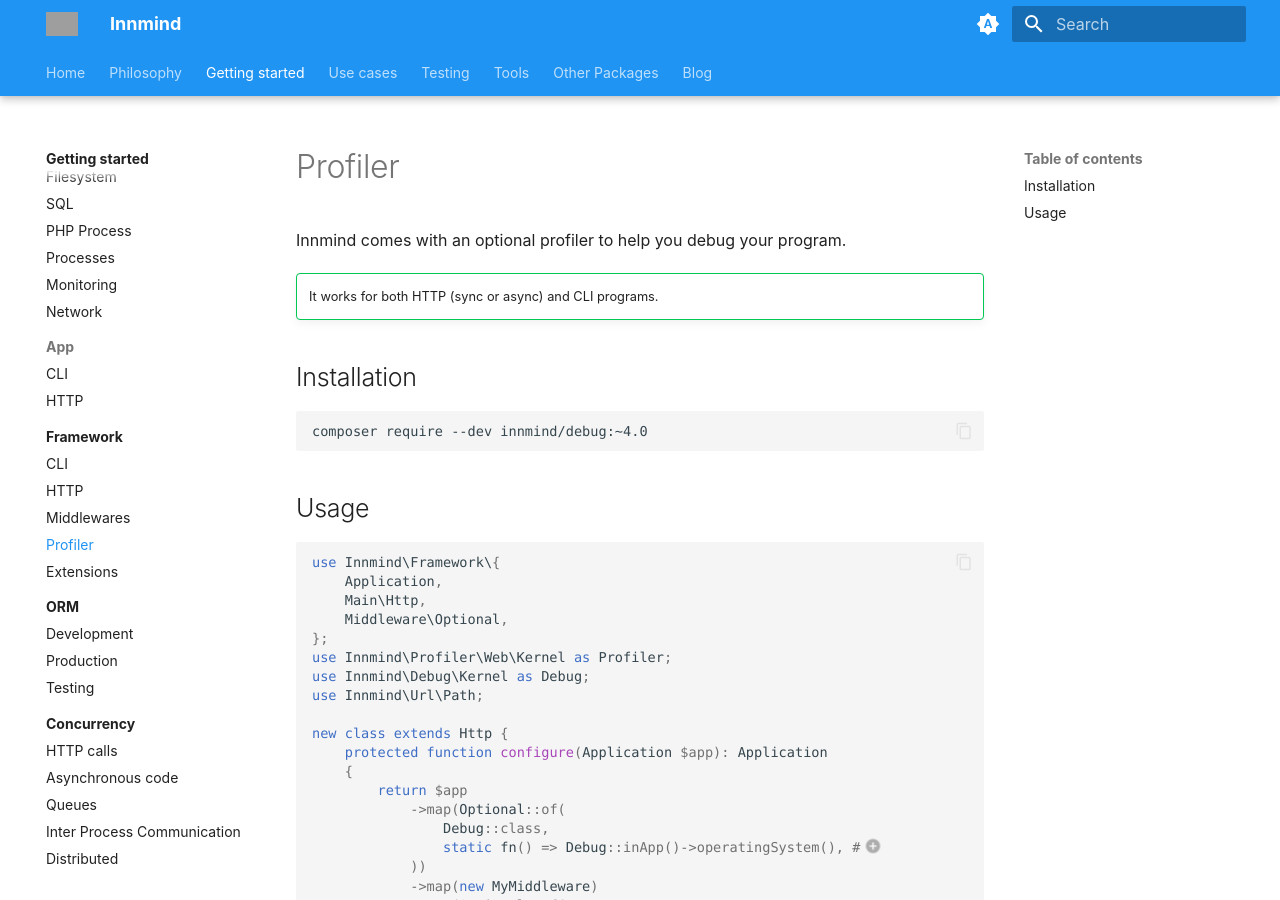
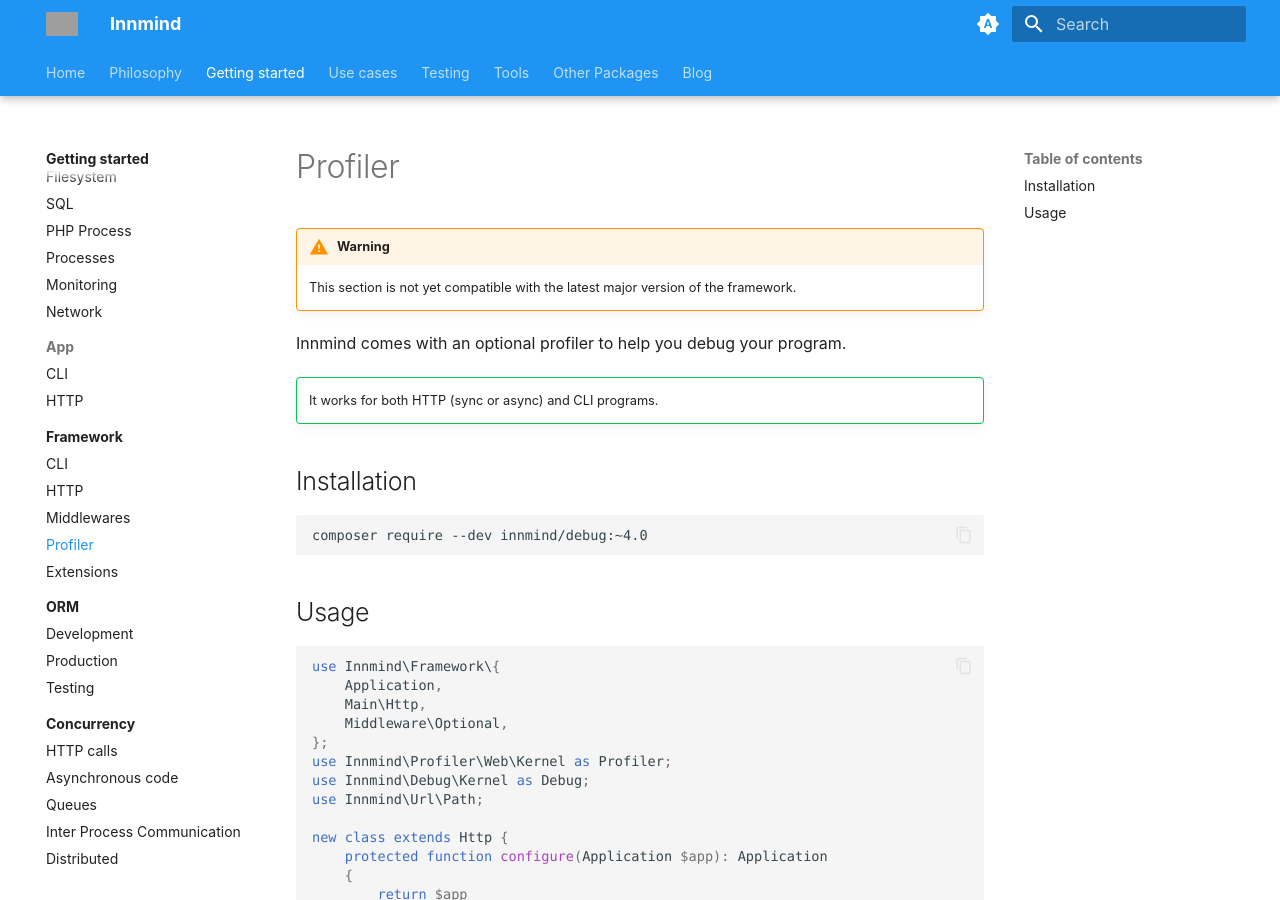
Before and after one commit to Innmind/documentation, an MkDocs documentation site: the page built from docs/getting-started/framework/profiler.md, in a window 1280 px wide and 900 px high. Built offline with MkDocs 1.6.1 and Material for MkDocs 9.7.7, drawn with Linux system fonts in a browser that asks for light colours; plug-ins that fetch from the network failed and are left out; grey boxes are pictures that could not be loaded.

Commit message:
add warning profiler is not yet compatible with the latest framework version

```diff
--- a/docs/getting-started/framework/profiler.md
+++ b/docs/getting-started/framework/profiler.md
@@ -1,4 +1,7 @@
 # Profiler
+
+!!! warning
+    This section is not yet compatible with the latest major version of the framework.
 
 Innmind comes with an optional profiler to help you debug your program.
 
```
